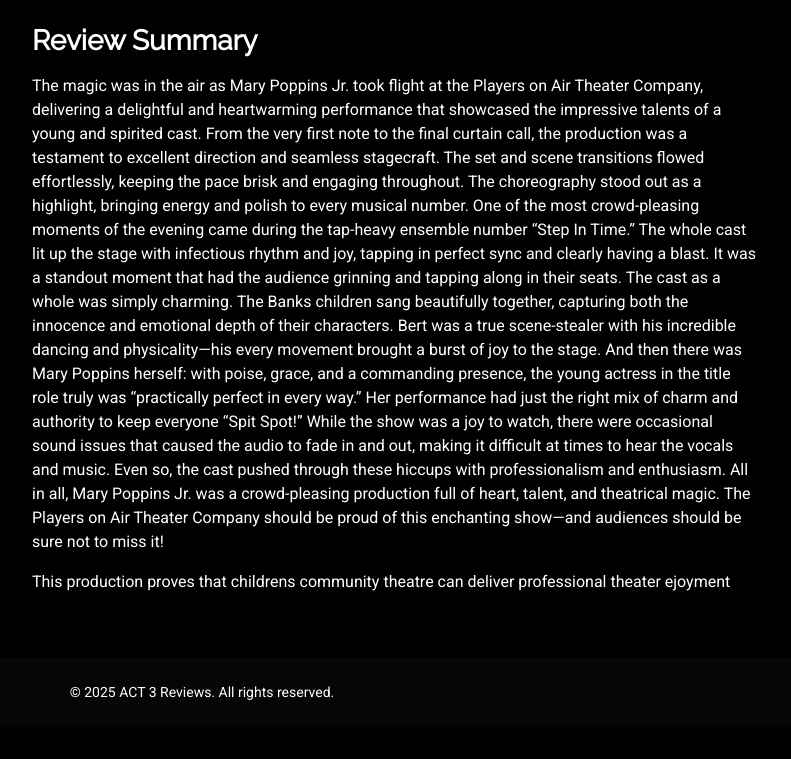
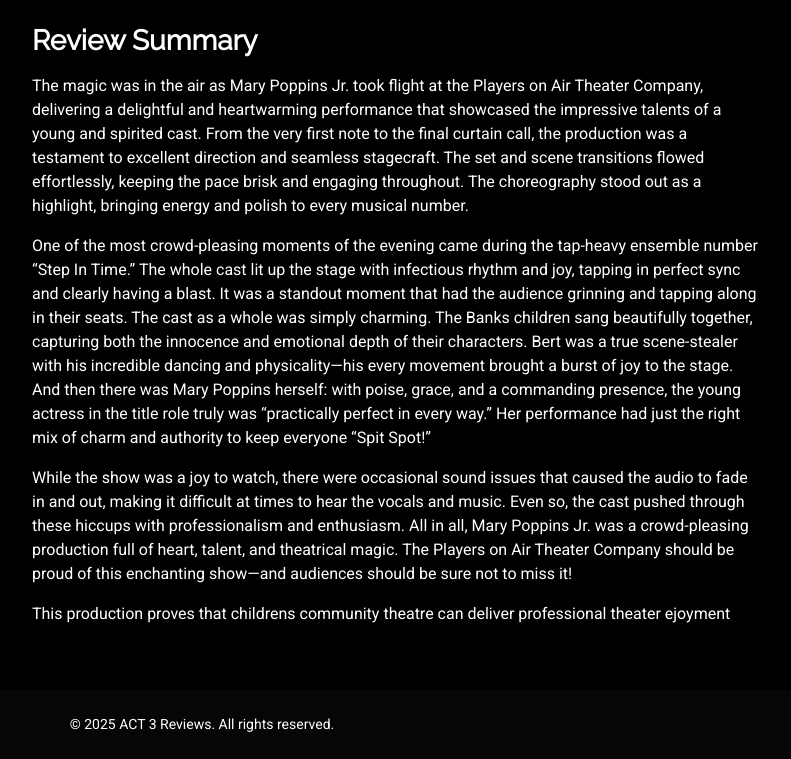
Before and after one commit to Act3Reviews/Act3, a plain HTML site: page marrypoppinsjrreview.html in a window 1280 px wide. Shown: the part 897-1656 px from the top of the page, without its empty margins (438-1229 px from the left). Before the commit the page ends 1624 px from the top, so only its background shows below. Drawn offline with Linux system fonts and the light colour scheme.

Commit message:
Update marrypoppinsjrreview.html

```diff
--- a/marrypoppinsjrreview.html
+++ b/marrypoppinsjrreview.html
@@ -119,15 +119,15 @@
           <p data-aos="fade-up" data-aos-delay="400">
             The magic was in the air as Mary Poppins Jr. took flight at the Players on Air Theater Company, delivering a delightful and heartwarming performance that showcased the impressive talents of a young and spirited cast.
 
-From the very first note to the final curtain call, the production was a testament to excellent direction and seamless stagecraft. The set and scene transitions flowed effortlessly, keeping the pace brisk and engaging throughout. The choreography stood out as a highlight, bringing energy and polish to every musical number.
+From the very first note to the final curtain call, the production was a testament to excellent direction and seamless stagecraft. The set and scene transitions flowed effortlessly, keeping the pace brisk and engaging throughout. The choreography stood out as a highlight, bringing energy and polish to every musical number.</p>
 
-One of the most crowd-pleasing moments of the evening came during the tap-heavy ensemble number “Step In Time.” The whole cast lit up the stage with infectious rhythm and joy, tapping in perfect sync and clearly having a blast. It was a standout moment that had the audience grinning and tapping along in their seats.
+</p>One of the most crowd-pleasing moments of the evening came during the tap-heavy ensemble number “Step In Time.” The whole cast lit up the stage with infectious rhythm and joy, tapping in perfect sync and clearly having a blast. It was a standout moment that had the audience grinning and tapping along in their seats.
 
-The cast as a whole was simply charming. The Banks children sang beautifully together, capturing both the innocence and emotional depth of their characters. Bert was a true scene-stealer with his incredible dancing and physicality—his every movement brought a burst of joy to the stage. And then there was Mary Poppins herself: with poise, grace, and a commanding presence, the young actress in the title role truly was “practically perfect in every way.” Her performance had just the right mix of charm and authority to keep everyone “Spit Spot!”
+The cast as a whole was simply charming. The Banks children sang beautifully together, capturing both the innocence and emotional depth of their characters. Bert was a true scene-stealer with his incredible dancing and physicality—his every movement brought a burst of joy to the stage. And then there was Mary Poppins herself: with poise, grace, and a commanding presence, the young actress in the title role truly was “practically perfect in every way.” Her performance had just the right mix of charm and authority to keep everyone “Spit Spot!”</p>
 
-While the show was a joy to watch, there were occasional sound issues that caused the audio to fade in and out, making it difficult at times to hear the vocals and music. Even so, the cast pushed through these hiccups with professionalism and enthusiasm.
+<p>While the show was a joy to watch, there were occasional sound issues that caused the audio to fade in and out, making it difficult at times to hear the vocals and music. Even so, the cast pushed through these hiccups with professionalism and enthusiasm.
 
-All in all, Mary Poppins Jr. was a crowd-pleasing production full of heart, talent, and theatrical magic. The Players on Air Theater Company should be proud of this enchanting show—and audiences should be sure not to miss it!
+All in all, Mary Poppins Jr. was a crowd-pleasing production full of heart, talent, and theatrical magic. The Players on Air Theater Company should be proud of this enchanting show—and audiences should be sure not to miss it!</p>
 
 
           <!--</p>
```
